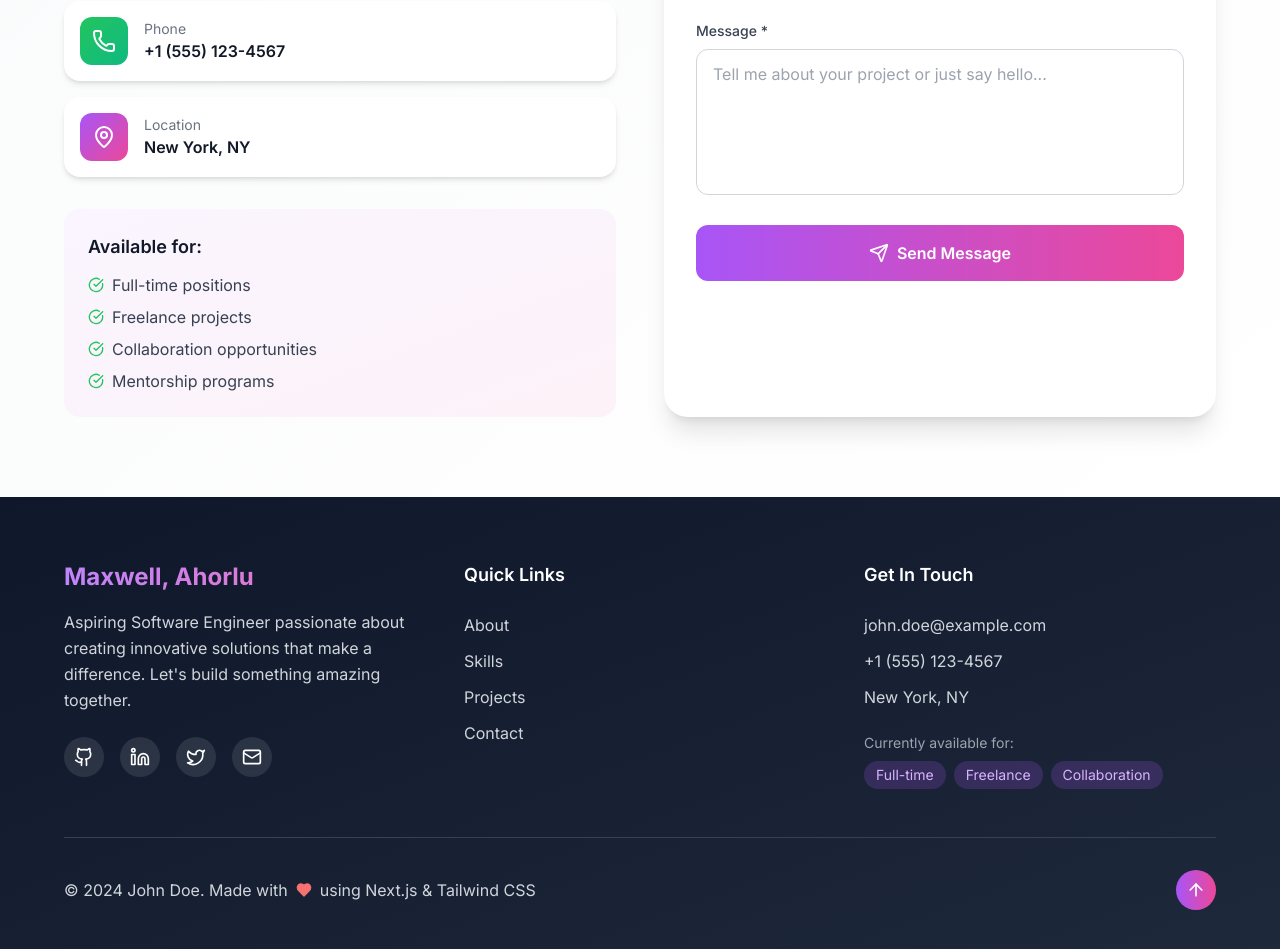
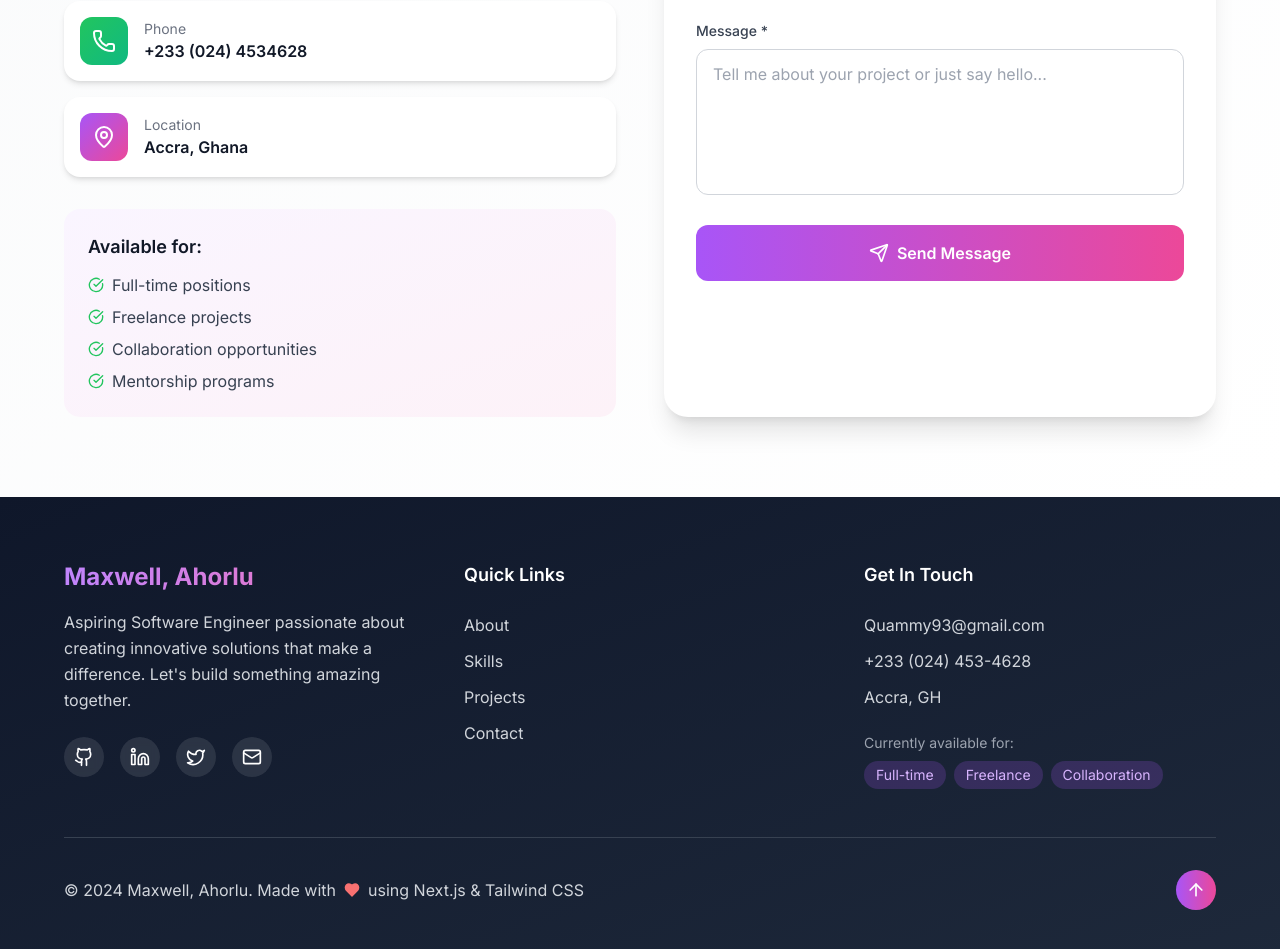
Before and after one commit to Quammy93/Maxwell_Ahorlu, a Next.js app: page / in a window 1280 px wide. Shown: the part 7460-8409 px from the top of the page. Built offline with nearby package versions, Linux system fonts and the light colour scheme.

Commit message:
configuration setup

```diff
--- a/src/components/Contact.tsx
+++ b/src/components/Contact.tsx
@@ -41,21 +41,21 @@ const Contact = () => {
     {
       icon: Mail,
       title: "Email",
-      value: "john.doe@example.com",
+      value: "Quammy93@gmail.com.com",
       link: "mailto:john.doe@example.com",
       color: "from-blue-500 to-cyan-500"
     },
     {
       icon: Phone,
       title: "Phone",
-      value: "+1 (555) 123-4567",
-      link: "tel:+15551234567",
+      value: "+233 (024) 4534628",
+      link: "tel:++244534628",
       color: "from-green-500 to-emerald-500"
     },
     {
       icon: MapPin,
       title: "Location",
-      value: "New York, NY",
+      value: "Accra, Ghana",
       link: "https://maps.google.com",
       color: "from-purple-500 to-pink-500"
     }
--- a/src/components/Footer.tsx
+++ b/src/components/Footer.tsx
@@ -9,7 +9,7 @@ const Footer = () => {
   const socialLinks = [
     { icon: Github, href: "https://github.com/Quammy93", label: "GitHub" },
     { icon: Linkedin, href: "https://www.linkedin.com/in/maxwell-ahorlu-6833b41ab/", label: "LinkedIn" },
-    { icon: Twitter, href: "https://twitter.com", label: "Twitter" },
+    { icon: Twitter, href: "https://twitter.com/Dev_MacCitY", label: "Twitter" },
     { icon: Mail, href: "mailto:Quammy93@gmail.com", label: "Email" }
   ];
 
@@ -69,9 +69,9 @@ const Footer = () => {
             <div>
               <h4 className="text-lg font-semibold mb-6">Get In Touch</h4>
               <div className="space-y-3 text-gray-300">
-                <p>john.doe@example.com</p>
-                <p>+1 (555) 123-4567</p>
-                <p>New York, NY</p>
+                <p>Quammy93@gmail.com</p>
+                <p>+233 (024) 453-4628</p>
+                <p>Accra, GH</p>
               </div>
               <div className="mt-6">
                 <p className="text-sm text-gray-400 mb-2">Currently available for:</p>
@@ -93,7 +93,7 @@ const Footer = () => {
           <div className="border-t border-gray-700 pt-8">
             <div className="flex flex-col md:flex-row justify-between items-center">
               <div className="flex items-center space-x-2 text-gray-300 mb-4 md:mb-0">
-                <span>© 2024 John Doe. Made with</span>
+                <span>© 2024 Maxwell, Ahorlu. Made with</span>
                 <Heart className="w-4 h-4 text-red-400 fill-current" />
                 <span>using Next.js & Tailwind CSS</span>
               </div>
```
